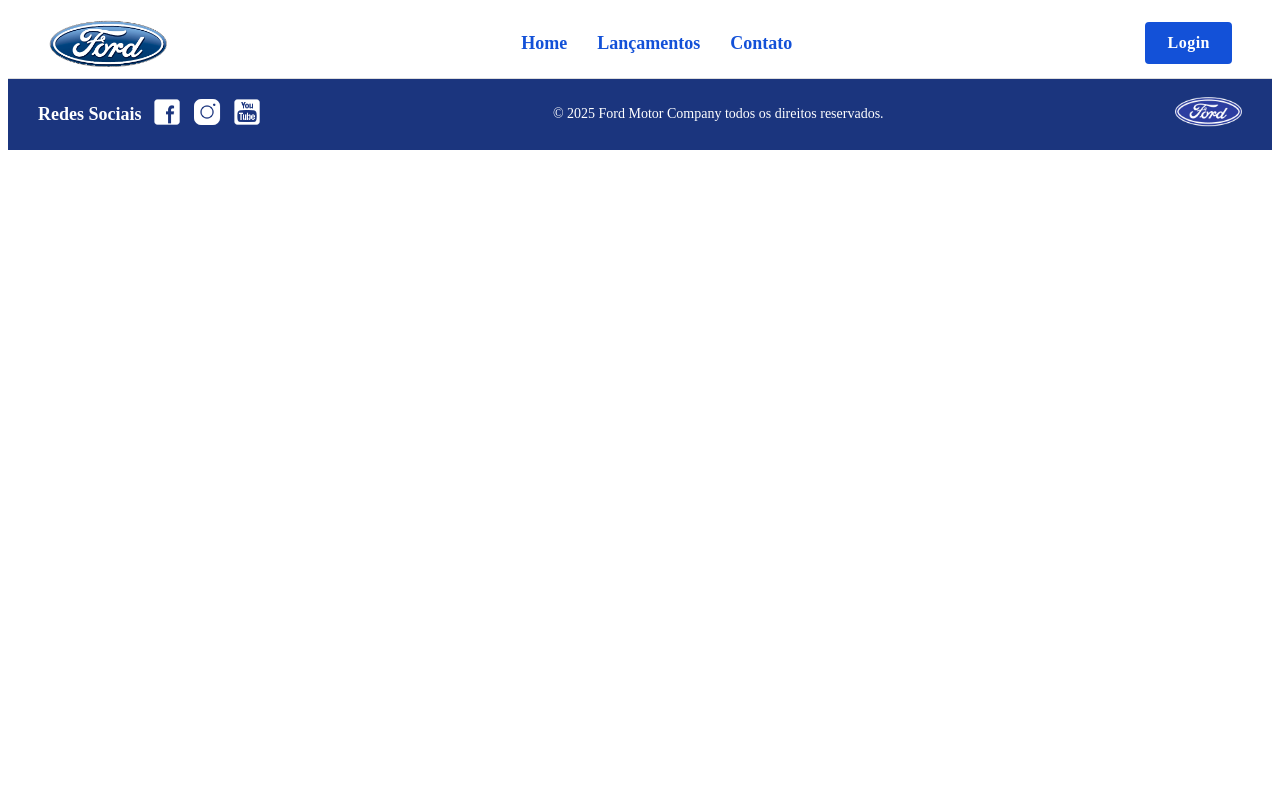
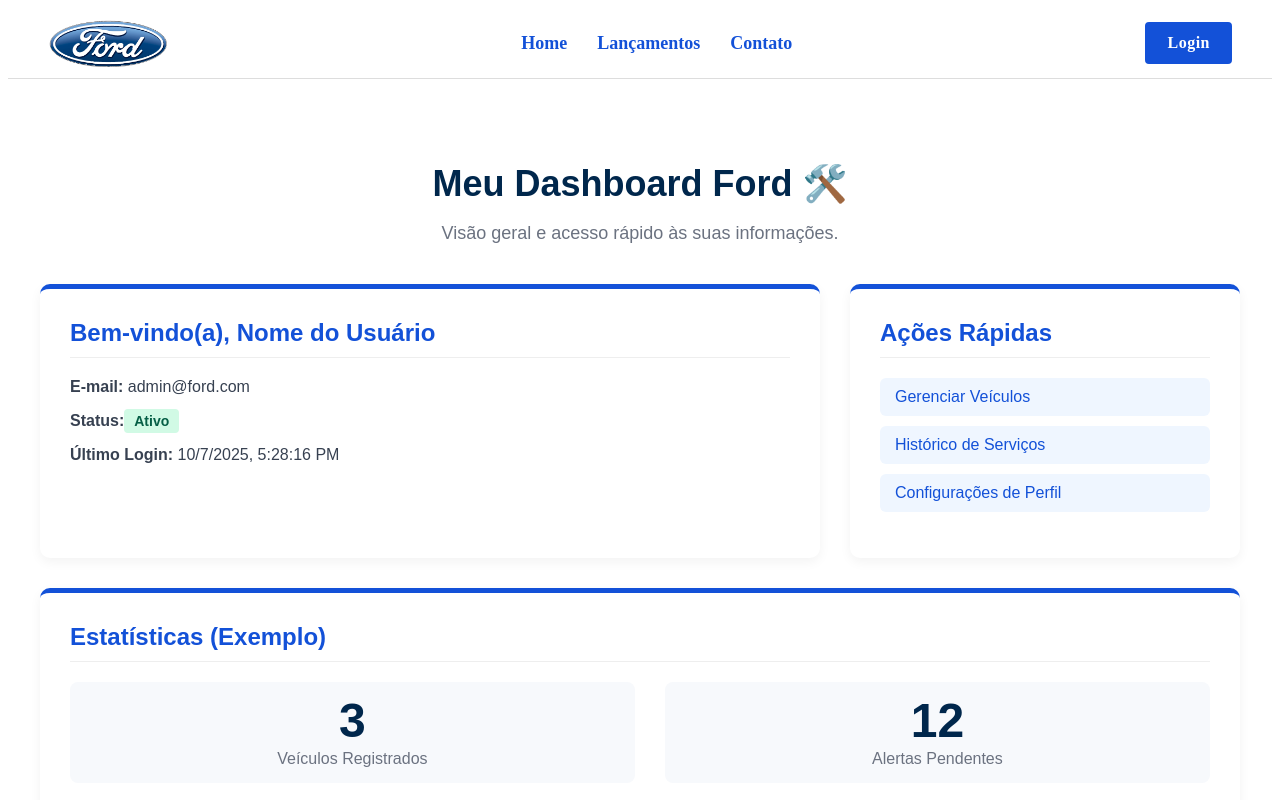
Before and after one commit to cesargmboss/Projeto-Final, an Angular app: page /dashboard in a window 1280 px wide. Before the commit this address led to /. Shown: the top 800 px of the page. Built offline with nearby package versions, Linux system fonts and the light colour scheme.

Commit message:
Página de Dashboard

```diff
--- a/src/app/app.routes.ts
+++ b/src/app/app.routes.ts
@@ -21,5 +21,10 @@
     loadComponent: () => import('./pages/login/login')
         .then(m => m.LoginComponent)
   },
+  {
+    path: 'dashboard',
+    loadComponent: () => import('./pages/dashboard/dashboard')
+        .then(m => m.DashboardComponent)
+  },
   { path: '', redirectTo: '/home', pathMatch: 'full' }
 ];
--- a/src/app/components/header/header.html
+++ b/src/app/components/header/header.html
@@ -2,11 +2,15 @@
     <img src="assets/logo-ford-256.png" alt="Logo Ford">
     <nav>
         <ul>
-            <li><a routerLink="/home">Home</a></li>
-            <li><a routerLink="/lancamento">Lançamentos</a></li>
-            <li><a routerLink="/contato">Contato</a></li>
+            <li><a routerLink="/home" routerLinkActive="active-link" [routerLinkActiveOptions]="{exact: true}">Home</a></li>
+            <li *ngIf="isLoggedIn">
+                <a routerLink="/dashboard" routerLinkActive="active-link">Dashboard</a>
+            </li>
+            <li><a routerLink="/lancamento" routerLinkActive="active-link">Lançamentos</a></li>
+            <li><a routerLink="/contato" routerLinkActive="active-link">Contato</a></li>
         </ul>
     </nav>
+
     <a
         (click)="handleAuthClick()"
         class="header-button-primary"
--- a/src/app/components/header/header.ts
+++ b/src/app/components/header/header.ts
@@ -1,5 +1,5 @@
 import { Component, OnInit, OnDestroy } from '@angular/core';
-import { Router, RouterLink, NavigationEnd } from '@angular/router';
+import { Router, RouterLink, NavigationEnd, RouterLinkActive } from '@angular/router';
 import { NgIf, CommonModule } from '@angular/common';
 import { Subscription, filter } from 'rxjs';
 import { AuthService } from '../../services/auth.service';
@@ -11,6 +11,7 @@
   styleUrls: ['./header.css'],
   imports: [
     RouterLink,
+    RouterLinkActive,
     NgIf,
     CommonModule
   ]
--- /dev/null
+++ b/src/app/pages/dashboard/dashboard.css
@@ -0,0 +1,135 @@
+.dashboard-container {
+    max-width: 1200px;
+    margin: 40px auto;
+    padding: 20px;
+    font-family: 'Arial', sans-serif;
+}
+
+.dashboard-header {
+    text-align: center;
+    margin-bottom: 40px;
+}
+
+.dashboard-header h1 {
+    color: #00274C; /* Cor Ford Azul Escuro */
+    font-size: 36px;
+    margin-bottom: 10px;
+}
+
+.dashboard-header p {
+    color: #6B7280;
+    font-size: 18px;
+}
+
+.dashboard-content {
+    display: grid;
+    grid-template-columns: 2fr 1fr; /* Coluna do perfil mais larga, ações mais estreita */
+    gap: 30px;
+}
+
+.card {
+    background-color: #ffffff;
+    border-radius: 10px;
+    padding: 30px;
+    box-shadow: 0 4px 12px rgba(0, 0, 0, 0.05);
+    border-top: 5px solid #1351d8; /* Cor Primária Ford Azul */
+}
+
+.card h2 {
+    color: #1351d8;
+    margin-top: 0;
+    margin-bottom: 20px;
+    font-size: 24px;
+    border-bottom: 1px solid #eee;
+    padding-bottom: 10px;
+}
+
+.profile-card p {
+    margin-bottom: 10px;
+    font-size: 16px;
+    color: #374151;
+}
+
+.status-badge {
+    padding: 4px 10px;
+    border-radius: 4px;
+    font-weight: bold;
+    font-size: 14px;
+}
+
+.status-active {
+    background-color: #d1fae5; /* Verde claro */
+    color: #065f46; /* Verde escuro */
+}
+
+.quick-actions-card ul {
+    list-style: none;
+    padding: 0;
+}
+
+.quick-actions-card li {
+    margin-bottom: 10px;
+}
+
+.action-link {
+    display: block;
+    text-decoration: none;
+    color: #1351d8;
+    background-color: #eff6ff;
+    padding: 10px 15px;
+    border-radius: 6px;
+    transition: background-color 0.3s ease;
+    font-weight: 500;
+}
+
+.action-link:hover {
+    background-color: #dbeafe;
+}
+
+.stats-card {
+    grid-column: 1 / span 2; /* Ocupa as duas colunas */
+}
+
+.stats-grid {
+    display: flex;
+    gap: 30px;
+    justify-content: space-around;
+}
+
+.stat-item {
+    text-align: center;
+    padding: 15px;
+    flex-grow: 1;
+    background-color: #f7f9fc;
+    border-radius: 8px;
+}
+
+.stat-value {
+    display: block;
+    font-size: 48px;
+    font-weight: bold;
+    color: #00274C;
+    line-height: 1;
+}
+
+.stat-label {
+    display: block;
+    font-size: 16px;
+    color: #6B7280;
+    margin-top: 5px;
+}
+
+/* Responsividade básica */
+@media (max-width: 900px) {
+    .dashboard-content {
+        grid-template-columns: 1fr;
+    }
+    .stats-card {
+        grid-column: 1 / 1;
+    }
+}
+@media (max-width: 600px) {
+    .stats-grid {
+        flex-direction: column;
+    }
+}
--- /dev/null
+++ b/src/app/pages/dashboard/dashboard.html
@@ -0,0 +1,38 @@
+<div class="dashboard-container">
+    <div class="dashboard-header">
+        <h1>Meu Dashboard Ford 🛠️</h1>
+        <p>Visão geral e acesso rápido às suas informações.</p>
+    </div>
+
+    <div class="dashboard-content">
+        <div class="card profile-card">
+            <h2>Bem-vindo(a), {{ userData.name }}</h2>
+            <p><strong>E-mail:</strong> {{ userData.email }}</p>
+            <p><strong>Status:</strong> <span class="status-badge status-active">{{ userData.status }}</span></p>
+            <p><strong>Último Login:</strong> {{ userData.lastLogin }}</p>
+        </div>
+
+        <div class="card quick-actions-card">
+            <h2>Ações Rápidas</h2>
+            <ul>
+                <li><a href="#" class="action-link">Gerenciar Veículos</a></li>
+                <li><a href="#" class="action-link">Histórico de Serviços</a></li>
+                <li><a href="#" class="action-link">Configurações de Perfil</a></li>
+            </ul>
+        </div>
+
+        <div class="card stats-card">
+            <h2>Estatísticas (Exemplo)</h2>
+            <div class="stats-grid">
+                <div class="stat-item">
+                    <span class="stat-value">3</span>
+                    <span class="stat-label">Veículos Registrados</span>
+                </div>
+                <div class="stat-item">
+                    <span class="stat-value">12</span>
+                    <span class="stat-label">Alertas Pendentes</span>
+                </div>
+            </div>
+        </div>
+    </div>
+</div>
--- /dev/null
+++ b/src/app/pages/dashboard/dashboard.ts
@@ -0,0 +1,25 @@
+import { Component, OnInit } from '@angular/core';
+import { CommonModule } from '@angular/common';
+
+@Component({
+  selector: 'app-dashboard',
+  standalone: true,
+  imports: [CommonModule],
+  templateUrl: './dashboard.html',
+  styleUrls: ['./dashboard.css']
+})
+export class DashboardComponent implements OnInit {
+
+  public userData = {
+    name: 'Nome do Usuário',
+    email: 'admin@ford.com',
+    status: 'Ativo',
+    lastLogin: new Date().toLocaleString()
+  };
+
+  constructor() { }
+
+  ngOnInit(): void {
+    console.log('Dashboard carregado!');
+  }
+}
```
Also changed, not shown: 1 other file (tests, documents, lock files or other folders).
